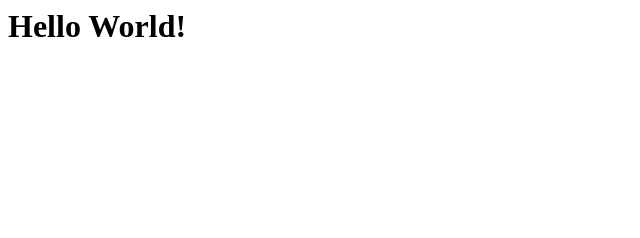
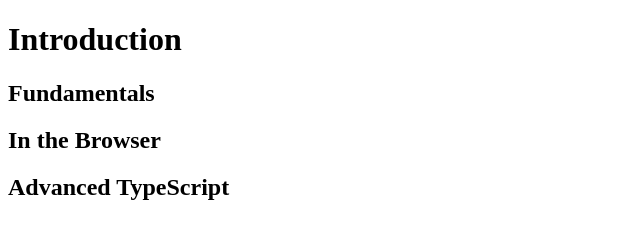
Before and after one commit to cs401-fall2022/lesson14-ethanraygor, a plain HTML site: page index.html in a window 1280 px wide. Shown: the whole page, without its empty margins (0-640 px from the left). Drawn offline with Linux system fonts and the light colour scheme.

Commit message:
Website Outline Done

```diff
--- a/index.html
+++ b/index.html
@@ -1 +1,13 @@
-<h1>Hello World!</h1>
+<!doctype html>
+<html>
+<head>
+    <meta charset="utf-8">
+    <title>TypeScript From JavaScript</title>
+</head>
+<body>
+    <h1>Introduction</h1>
+    <h2>Fundamentals</h2>
+    <h2>In the Browser</h2>
+    <h2>Advanced TypeScript</h2>
+</body>
+</html>
```
